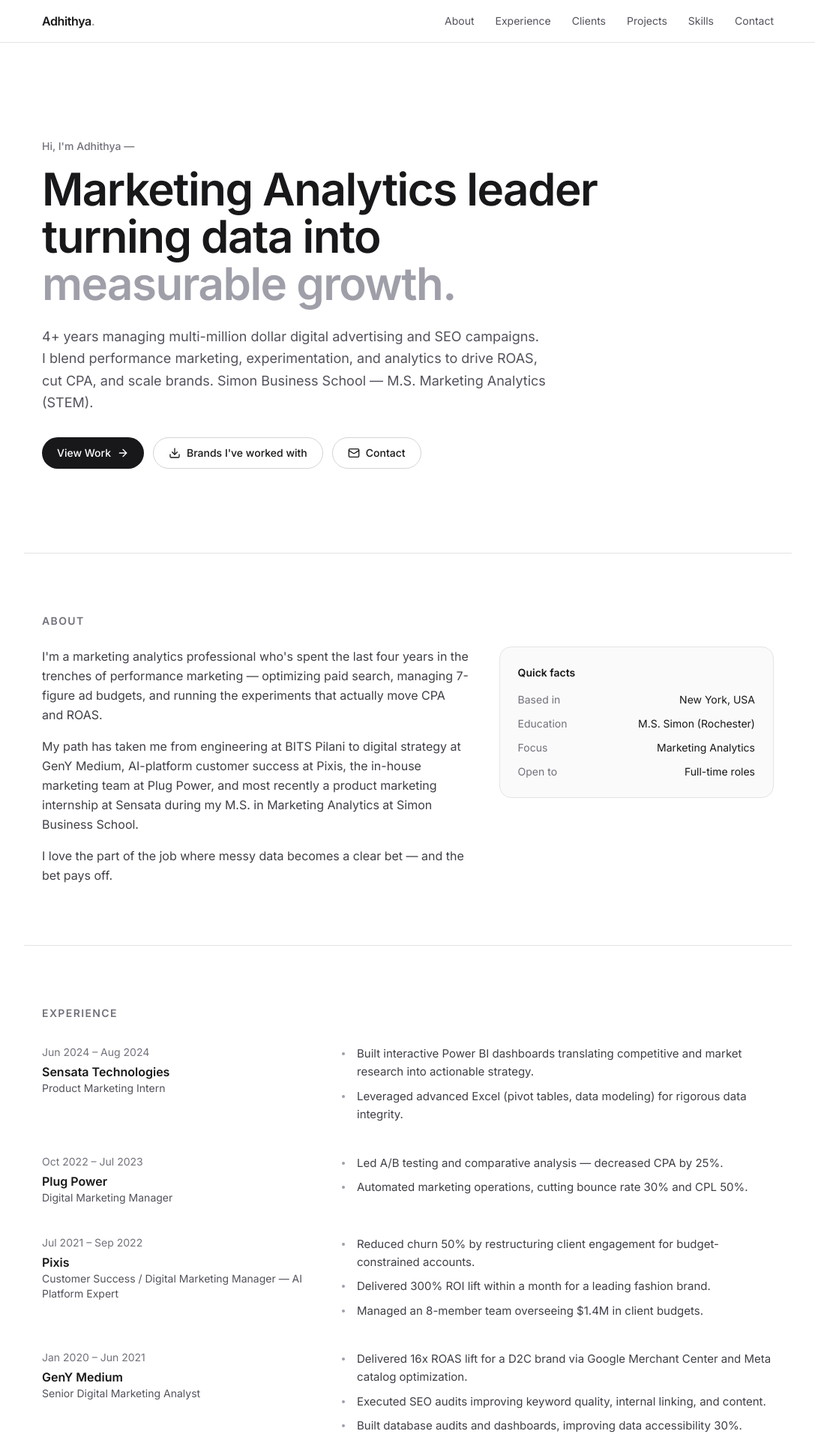
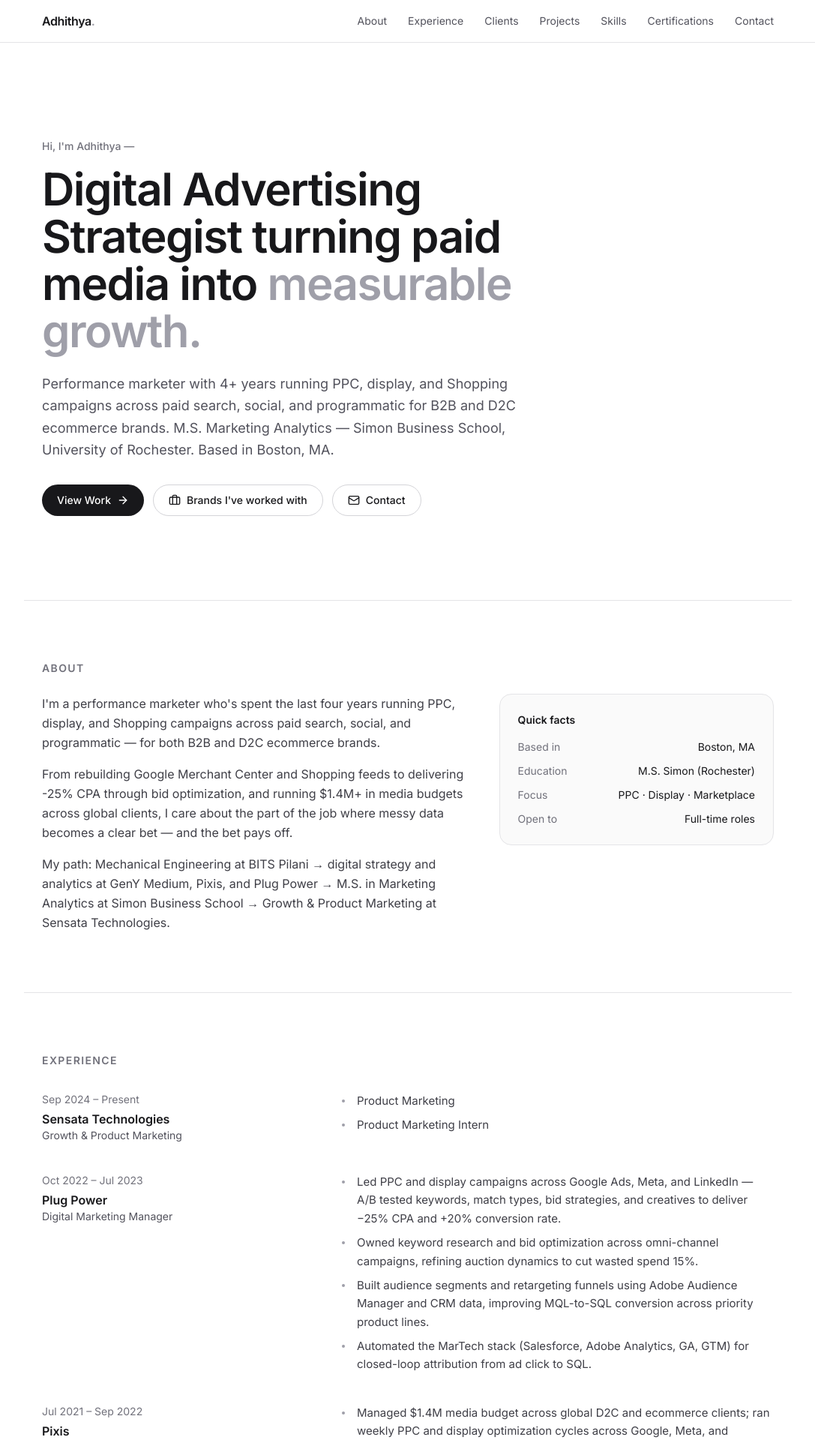
Before and after one commit to arokhith1998/adhi-portfolio, a Next.js app: page / in a window 1280 px wide. Shown: the top 1920 px of the page at 75% size, without its empty margins (96-1183 px from the left). Built offline with nearby package versions, Linux system fonts and the light colour scheme.

Commit message:
Rewrite content from Pattern resume; add Certifications; logo fallback chain

```diff
--- a/src/app/page.tsx
+++ b/src/app/page.tsx
@@ -5,6 +5,7 @@ import Experience from "@/components/Experience";
 import Clients from "@/components/Clients";
 import Projects from "@/components/Projects";
 import Skills from "@/components/Skills";
+import Certifications from "@/components/Certifications";
 import Contact from "@/components/Contact";
 
 export default function Home() {
@@ -20,6 +21,7 @@ export default function Home() {
         </div>
         <Projects />
         <Skills />
+        <Certifications />
         <Contact />
       </main>
     </>
--- a/src/components/About.tsx
+++ b/src/components/About.tsx
@@ -7,21 +7,23 @@ export default function About() {
       <div className="mt-6 grid md:grid-cols-5 gap-10">
         <div className="md:col-span-3 space-y-4 text-zinc-700 leading-relaxed">
           <p>
-            I&apos;m a marketing analytics professional who&apos;s spent the
-            last four years in the trenches of performance marketing —
-            optimizing paid search, managing 7-figure ad budgets, and running
-            the experiments that actually move CPA and ROAS.
+            I&apos;m a performance marketer who&apos;s spent the last four
+            years running PPC, display, and Shopping campaigns across paid
+            search, social, and programmatic — for both B2B and D2C ecommerce
+            brands.
           </p>
           <p>
-            My path has taken me from engineering at BITS Pilani to digital
-            strategy at GenY Medium, AI-platform customer success at Pixis, the
-            in-house marketing team at Plug Power, and most recently a product
-            marketing internship at Sensata during my M.S. in Marketing
-            Analytics at Simon Business School.
+            From rebuilding Google Merchant Center and Shopping feeds to
+            delivering -25% CPA through bid optimization, and running
+            $1.4M+ in media budgets across global clients, I care about the
+            part of the job where messy data becomes a clear bet — and the
+            bet pays off.
           </p>
           <p>
-            I love the part of the job where messy data becomes a clear bet —
-            and the bet pays off.
+            My path: Mechanical Engineering at BITS Pilani → digital
+            strategy and analytics at GenY Medium, Pixis, and Plug Power →
+            M.S. in Marketing Analytics at Simon Business School → Growth &
+            Product Marketing at Sensata Technologies.
           </p>
         </div>
         <div className="md:col-span-2">
@@ -30,7 +32,7 @@ export default function About() {
             <dl className="mt-4 space-y-3 text-sm">
               <div className="flex justify-between">
                 <dt className="text-zinc-500">Based in</dt>
-                <dd className="text-zinc-900">New York, USA</dd>
+                <dd className="text-zinc-900">Boston, MA</dd>
               </div>
               <div className="flex justify-between">
                 <dt className="text-zinc-500">Education</dt>
@@ -38,7 +40,7 @@ export default function About() {
               </div>
               <div className="flex justify-between">
                 <dt className="text-zinc-500">Focus</dt>
-                <dd className="text-zinc-900">Marketing Analytics</dd>
+                <dd className="text-zinc-900">PPC · Display · Marketplace</dd>
               </div>
               <div className="flex justify-between">
                 <dt className="text-zinc-500">Open to</dt>
--- /dev/null
+++ b/src/components/Certifications.tsx
@@ -0,0 +1,50 @@
+import { Award } from "lucide-react";
+
+// Sources: resume + common marketing certifications. Swap/extend with your exact
+// LinkedIn Learning certifications when ready.
+const certs = [
+  { name: "Google Search Ads", issuer: "Google" },
+  { name: "Google Shopping Ads", issuer: "Google" },
+  { name: "Google Display & Video 360", issuer: "Google" },
+  { name: "Google Analytics (GA4)", issuer: "Google" },
+  { name: "Search Ads 360 (SA360)", issuer: "Google Marketing Platform" },
+  { name: "Amazon Ads Retail Certification", issuer: "Amazon Ads" },
+  { name: "Amazon Ads Advanced Sponsored Ads", issuer: "Amazon Ads" },
+  { name: "Amazon DSP Certification", issuer: "Amazon Ads" },
+  { name: "Meta Certified Digital Marketing Associate", issuer: "Meta" },
+  { name: "Digital Marketing", issuer: "London Business School" },
+  { name: "Inbound Marketing", issuer: "HubSpot Academy" },
+  { name: "Email Marketing", issuer: "HubSpot Academy" },
+  { name: "Criteo Marketer Certification", issuer: "Criteo" },
+  { name: "Principles of Negotiation", issuer: "Yale" },
+  { name: "Advanced Pricing", issuer: "Simon Business School" },
+];
+
+export default function Certifications() {
+  return (
+    <section
+      id="certifications"
+      className="max-w-5xl mx-auto px-6 py-20 border-t border-zinc-200"
+    >
+      <h2 className="text-sm font-semibold uppercase tracking-widest text-zinc-500">
+        Certifications
+      </h2>
+      <div className="mt-8 grid sm:grid-cols-2 lg:grid-cols-3 gap-4">
+        {certs.map((c) => (
+          <div
+            key={c.name}
+            className="flex items-start gap-3 rounded-xl border border-zinc-200 p-4 hover:border-zinc-900 transition-colors"
+          >
+            <Award className="w-5 h-5 text-zinc-400 shrink-0 mt-0.5" />
+            <div>
+              <p className="text-sm font-semibold text-zinc-900 leading-snug">
+                {c.name}
+              </p>
+              <p className="text-xs text-zinc-500 mt-0.5">{c.issuer}</p>
+            </div>
+          </div>
+        ))}
+      </div>
+    </section>
+  );
+}
--- a/src/components/Experience.tsx
+++ b/src/components/Experience.tsx
@@ -1,30 +1,30 @@
 const jobs = [
   {
     company: "Sensata Technologies",
-    role: "Product Marketing Intern",
-    period: "Jun 2024 – Aug 2024",
-    points: [
-      "Built interactive Power BI dashboards translating competitive and market research into actionable strategy.",
-      "Leveraged advanced Excel (pivot tables, data modeling) for rigorous data integrity.",
-    ],
+    role: "Growth & Product Marketing",
+    period: "Sep 2024 – Present",
+    points: ["Product Marketing", "Product Marketing Intern"],
   },
   {
     company: "Plug Power",
     role: "Digital Marketing Manager",
     period: "Oct 2022 – Jul 2023",
     points: [
-      "Led A/B testing and comparative analysis — decreased CPA by 25%.",
-      "Automated marketing operations, cutting bounce rate 30% and CPL 50%.",
+      "Led PPC and display campaigns across Google Ads, Meta, and LinkedIn — A/B tested keywords, match types, bid strategies, and creatives to deliver −25% CPA and +20% conversion rate.",
+      "Owned keyword research and bid optimization across omni-channel campaigns, refining auction dynamics to cut wasted spend 15%.",
+      "Built audience segments and retargeting funnels using Adobe Audience Manager and CRM data, improving MQL-to-SQL conversion across priority product lines.",
+      "Automated the MarTech stack (Salesforce, Adobe Analytics, GA, GTM) for closed-loop attribution from ad click to SQL.",
     ],
   },
   {
     company: "Pixis",
-    role: "Customer Success / Digital Marketing Manager — AI Platform Expert",
+    role: "Customer Success & Growth Manager (AI Platform)",
     period: "Jul 2021 – Sep 2022",
     points: [
-      "Reduced churn 50% by restructuring client engagement for budget-constrained accounts.",
-      "Delivered 300% ROI lift within a month for a leading fashion brand.",
-      "Managed an 8-member team overseeing $1.4M in client budgets.",
+      "Managed $1.4M media budget across global D2C and ecommerce clients; ran weekly PPC and display optimization cycles across Google, Meta, and programmatic channels.",
+      "Delivered 3x ROAS in one month for a leading fashion brand via Shopping feed cleanup, smart bidding, creative refresh, and lookalike expansion.",
+      "Reduced client churn 50% through proactive partner strategy reviews and vertical-specific advertising playbooks.",
+      "Directed an 8-person team executing ecommerce marketplace advertising strategies across multiple accounts.",
     ],
   },
   {
@@ -32,9 +32,8 @@ const jobs = [
     role: "Senior Digital Marketing Analyst",
     period: "Jan 2020 – Jun 2021",
     points: [
-      "Delivered 16x ROAS lift for a D2C brand via Google Merchant Center and Meta catalog optimization.",
-      "Executed SEO audits improving keyword quality, internal linking, and content.",
-      "Built database audits and dashboards, improving data accessibility 30%.",
+      "Delivered 16x ROAS for a D2C ecommerce brand by rebuilding Google Merchant Center and Meta catalog feeds, fixing disapprovals, and launching structured Shopping + Advantage+ campaigns.",
+      "Ran full-funnel paid media (Search, Shopping, Display, Meta) and built weekly performance dashboards informing budget reallocation and creative roadmaps.",
     ],
   },
 ];
--- a/src/components/Hero.tsx
+++ b/src/components/Hero.tsx
@@ -1,7 +1,7 @@
 "use client";
 
 import { motion } from "framer-motion";
-import { ArrowRight, Download, Mail } from "lucide-react";
+import { ArrowRight, Briefcase, Mail } from "lucide-react";
 
 export default function Hero() {
   return (
@@ -15,14 +15,14 @@ export default function Hero() {
           Hi, I&apos;m Adhithya —
         </p>
         <h1 className="text-4xl sm:text-6xl font-semibold tracking-tight leading-[1.05] max-w-3xl">
-          Marketing Analytics leader turning data into{" "}
+          Digital Advertising Strategist turning paid media into{" "}
           <span className="text-zinc-400">measurable growth.</span>
         </h1>
         <p className="mt-6 max-w-2xl text-lg text-zinc-600 leading-relaxed">
-          4+ years managing multi-million dollar digital advertising and SEO
-          campaigns. I blend performance marketing, experimentation, and
-          analytics to drive ROAS, cut CPA, and scale brands. Simon Business
-          School — M.S. Marketing Analytics (STEM).
+          Performance marketer with 4+ years running PPC, display, and Shopping
+          campaigns across paid search, social, and programmatic for B2B and
+          D2C ecommerce brands. M.S. Marketing Analytics — Simon Business
+          School, University of Rochester. Based in Boston, MA.
         </p>
 
         <div className="mt-8 flex flex-wrap gap-3">
@@ -36,7 +36,7 @@ export default function Hero() {
             href="#clients"
             className="inline-flex items-center gap-2 rounded-full border border-zinc-300 px-5 py-2.5 text-sm font-medium hover:bg-zinc-50 transition-colors"
           >
-            <Download className="w-4 h-4" /> Brands I&apos;ve worked with
+            <Briefcase className="w-4 h-4" /> Brands I&apos;ve worked with
           </a>
           <a
             href="#contact"
--- a/src/components/Nav.tsx
+++ b/src/components/Nav.tsx
@@ -6,6 +6,7 @@ const links = [
   { href: "#clients", label: "Clients" },
   { href: "#projects", label: "Projects" },
   { href: "#skills", label: "Skills" },
+  { href: "#certifications", label: "Certifications" },
   { href: "#contact", label: "Contact" },
 ];
 
--- a/src/components/Skills.tsx
+++ b/src/components/Skills.tsx
@@ -1,29 +1,57 @@
 const groups = [
   {
-    label: "Marketing & Advertising",
+    label: "Paid Media & Marketplace Advertising",
     items: [
       "Google Ads",
       "Search Ads 360",
+      "Amazon Advertising",
       "Meta Ads",
       "LinkedIn Ads",
+      "TikTok Ads",
       "Criteo",
-      "SEO",
-      "A/B Testing",
-      "Brand Lift",
-      "Incremental Lift",
+      "Programmatic DSPs",
+      "PPC & Display",
+      "Shopping Campaigns",
+      "Bid Strategy",
+      "Keyword Optimization",
+      "Budget Pacing",
+      "Retargeting",
+      "Lookalikes",
+      "Creative Testing",
     ],
   },
   {
-    label: "Analytics & BI",
-    items: ["Google Analytics", "Power BI", "Tableau", "Excel", "SQL"],
+    label: "Analytics & Experimentation",
+    items: [
+      "GA4",
+      "Google Tag Manager",
+      "Adobe Analytics",
+      "Power BI",
+      "Tableau",
+      "SQL",
+      "Python",
+      "A/B & Multivariate Testing",
+      "Attribution Modeling",
+      "Incrementality",
+      "CRO",
+      "Web Analytics",
+      "Funnel Analytics",
+    ],
   },
   {
-    label: "Programming",
-    items: ["Python", "R", "SQL", "HTML", "CSS"],
-  },
-  {
-    label: "Platforms & CRM",
-    items: ["Salesforce", "Pardot", "HubSpot", "Shopify", "WordPress"],
+    label: "Ecommerce & MarTech",
+    items: [
+      "Google Merchant Center",
+      "Meta Catalog",
+      "Shopify",
+      "WordPress",
+      "HubSpot",
+      "Salesforce",
+      "Adobe Audience Manager",
+      "Email / CRM",
+      "Segmentation",
+      "Customer Journey Mapping",
+    ],
   },
 ];
 
```
Also changed, not shown: src/components/Clients.tsx (+41 -26 lines).
